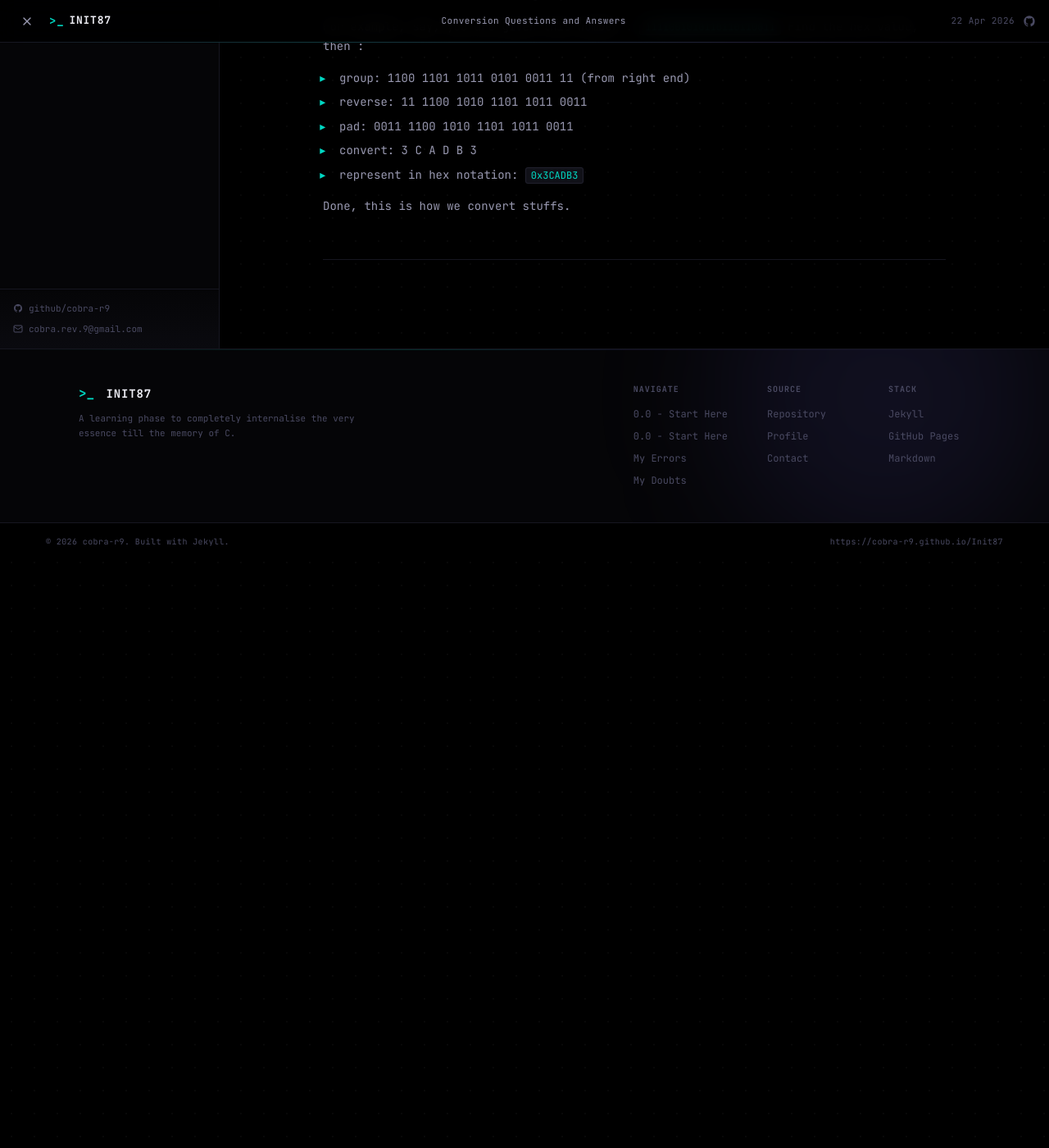
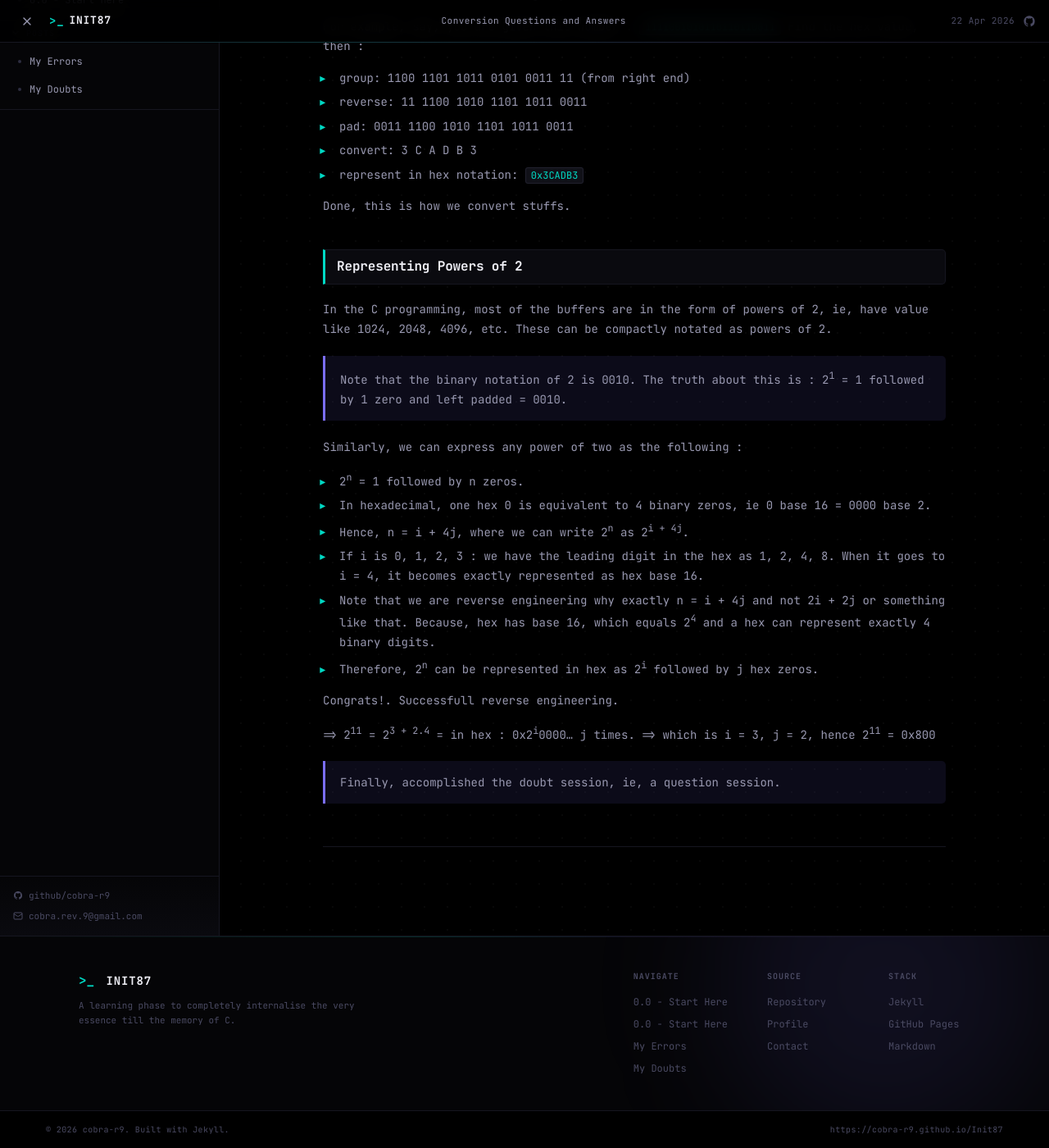
Before and after one commit to cobra-r9/Init87, a Jekyll site: the page built from _posts/2026-04-22-number-conversions.md, in a window 1280 px wide and 1400 px high, scrolled down 1681 px. Shown: the whole window at 82% size. Built offline with Jekyll 4.4.1, drawn with Linux system fonts in a browser that asks for light colours; before the commit the page ends 2365 px from its top, so only the background shows below that.

```diff
--- a/_posts/2026-04-22-number-conversions.md
+++ b/_posts/2026-04-22-number-conversions.md
@@ -66,3 +66,25 @@ Find the hex value, then :
 - represent in hex notation: `0x3CADB3`
 
 Done, this is how we convert stuffs.
+
+## Representing Powers of 2
+
+In the C programming, most of the buffers are in the form of powers of 2, ie, have value like 1024, 2048, 4096, etc. These can be compactly notated as powers of 2.
+
+> Note that the binary notation of 2 is 0010. The truth about this is : 2<sup>1</sup> = 1 followed by 1 zero and left padded = 0010.
+
+Similarly, we can express any power of two as the following :
+
+- 2<sup>n</sup> = 1 followed by n zeros.
+- In hexadecimal, one hex 0 is equivalent to 4 binary zeros, ie 0 base 16 = 0000 base 2.
+- Hence, n = i + 4j, where we can write 2<sup>n</sup> as 2<sup>i + 4j</sup>.
+- If i is 0, 1, 2, 3 : we have the leading digit in the hex as 1, 2, 4, 8. When it goes to i = 4, it becomes exactly represented as hex base 16.
+- Note that we are reverse engineering why exactly n = i + 4j and not 2i + 2j or something like that. Because, hex has base 16, which equals 2<sup>4</sup> and a hex can represent exactly 4 binary digits.
+- Therefore, 2<sup>n</sup> can be represented in hex as 2<sup>i</sup> followed by j hex zeros.
+
+Congrats!. Successfull reverse engineering.
+
+=> 2<sup>11</sup> = 2<sup>3 + 2.4</sup> = in hex : 0x2<sup>i</sup>0000... j times.
+=> which is i = 3, j = 2, hence 2<sup>11</sup> = 0x800
+
+> Finally, accomplished the doubt session, ie, a question session.
```
